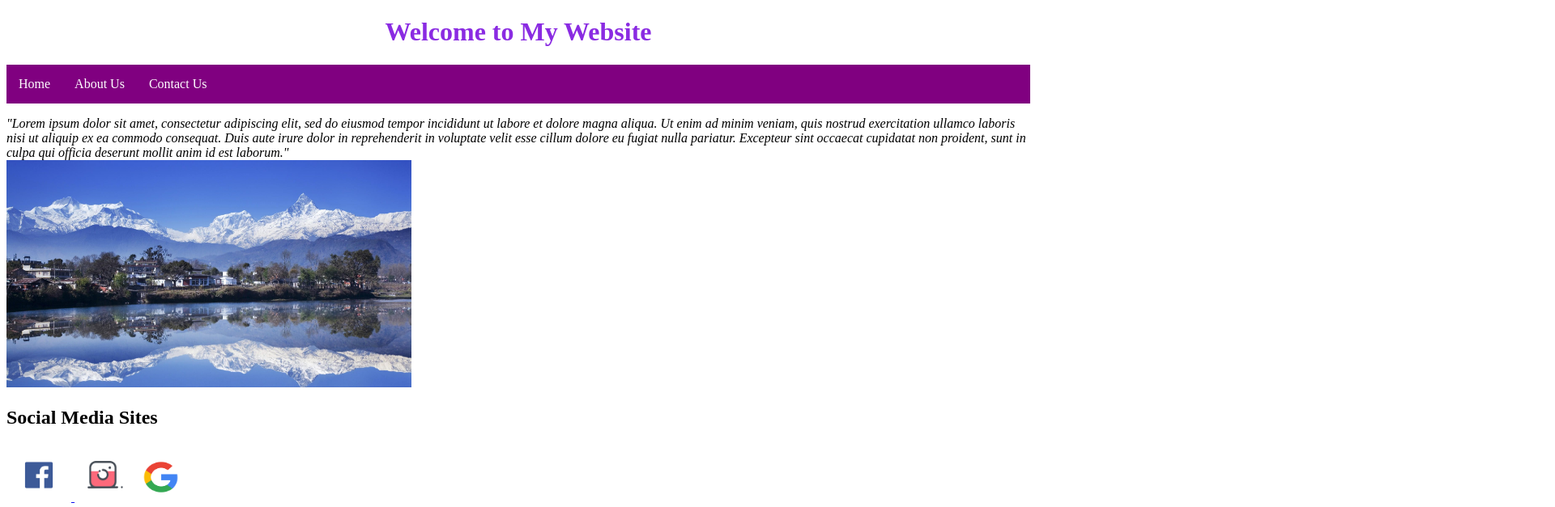
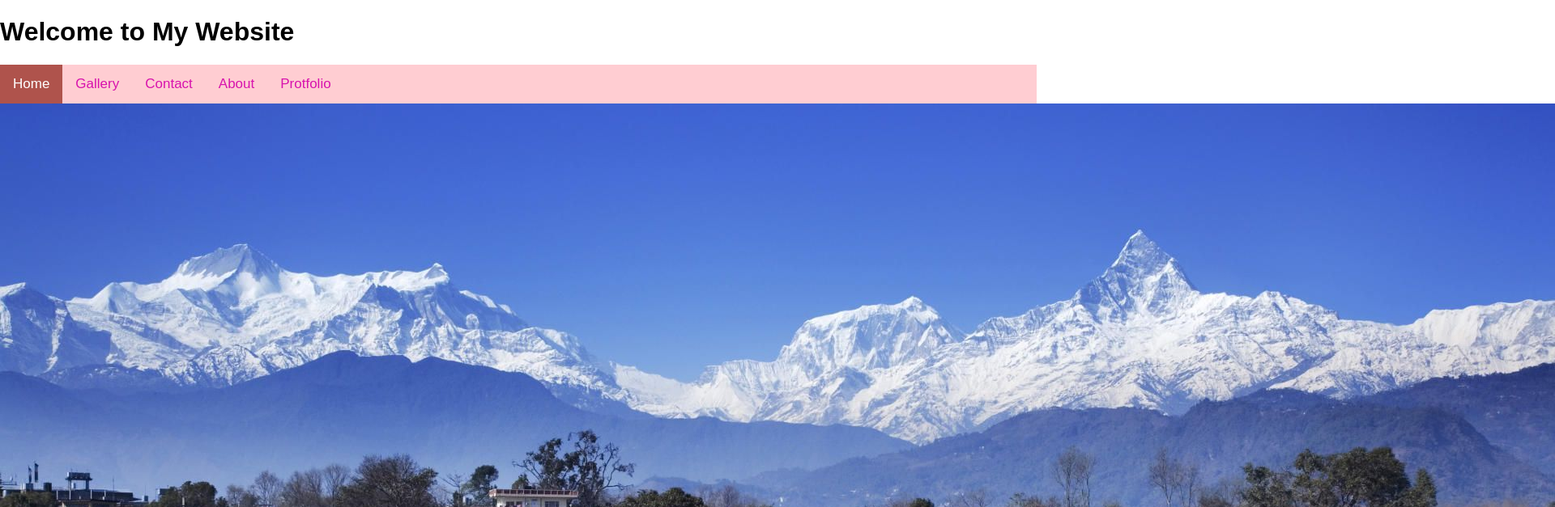
Before and after one commit to Sakxi/my-personal-website, a plain HTML site: page index.html in a window 1280 px wide. Shown: the top 627 px of the page at 81% size, 1920 px wide, since content can reach past the window. Drawn offline with Linux system fonts and the light colour scheme.

Commit message:
second edit

```diff
--- /dev/null
+++ b/css/main.css
@@ -0,0 +1,54 @@
+body {
+  margin: 0;
+  font-family: Arial, Helvetica, sans-serif;
+}
+
+.topnav {
+  overflow: hidden;
+  background-color:
+  #FFCDD2;
+}
+
+.topnav a {
+  float: left;
+  color: #d812ad;
+  text-align: center;
+  padding: 14px 16px;
+  text-decoration: none;
+  font-size: 17px;
+}
+
+.topnav a:hover {
+  background-color: #ddd;
+  color: black;
+}
+
+.topnav a.active {
+  background-color: rgb(175, 83, 76);
+  color: white;
+}
+<style>
+    h1{
+        text-align: center;
+        color: blueviolet
+    }
+    p{
+        font-style: italic;
+    }
+   ul {
+    list-style-type: none;
+    margin: 0;
+    padding: 0;
+    overflow: hidden;
+    background-color:purple;
+}
+li {
+    float: left;
+}
+li a {
+    display: block;
+    color: white;
+    text-align: center;
+    padding: 15px;
+    text-decoration: none;
+}
--- a/index.html
+++ b/index.html
@@ -4,75 +4,24 @@
     <meta charset="UTF-8">
     <meta name="viewport" content="width=device-width, initial-scale=1.0">
     <meta http-equiv="X-UA-Compatible" content="ie=edge">
+    <link rel="stylesheet" type="text/css" href="css/main.css">
     <title>First Webpage</title>
 </head>
-<style>
-    h1{
-        text-align: center;
-        color: blueviolet
-    }
-    p{
-        font-style: italic;
-    }
-   ul {
-    list-style-type: none;
-    margin: 0;
-    padding: 0;
-    overflow: hidden;
-    background-color:purple;
-}
-
-li {
-    float: left;
-}
-
-li a {
-    display: block;
-    color: white;
-    text-align: center;
-    padding: 15px;
-    text-decoration: none;
-}
-/* body{ */
-    /* background-image: url("b.jpg"); */
-    /* background-size: 100%; */
-/* } */
-footer{
-    display: block;
-}
-</style>
 <body>
     <h1>Welcome to My Website</h1>
-    <div>
-        <ul>
-            <li><a href="#home">Home</a></li>
-            <li><a href="#about">About Us</a></li>
-            <li><a href="#contact">Contact Us</a></li>
+    <div class="topnav">
+        <a class="active" href="home.html">Home</a>
+        <a href="gallery.html">Gallery</a>
+        <a href="contact.html">Contact</a>
+        <a href="about.html">About</a>
+        <a href="protfolio.html">Protfolio</a>
+      </div>
 
-        </ul>
-    </
-    <div>
-        <p>
-                "Lorem ipsum dolor sit amet, consectetur adipiscing elit, sed do eiusmod tempor incididunt ut labore et dolore magna aliqua.
-                Ut enim ad minim veniam, quis nostrud exercitation ullamco laboris nisi ut aliquip ex ea commodo consequat.
-                Duis aute irure dolor in reprehenderit in voluptate velit esse cillum dolore eu fugiat nulla pariatur.
-                Excepteur sint occaecat cupidatat non proident, sunt in culpa qui officia deserunt mollit anim id est laborum."
-                <br/>
-                <img src="a.jpg" width="500px">
-        </p>
+      <div>
+            <img src="img/a.jpg">
+      </div>
 
-    </div>
-    <div>
-        <h2>Social Media Sites</h2>
-        <footer>
-                <a target="_blank" href="https://www.facebook.com/">
-                        <img src="ff.png" alt="Facebook" style="width:50px;height:35px;padding: 15px;">
-                      </a>
-                <a target="_blank" href="https://www.instagram.com/">
-                <img src="i.png" alt="Instagram" style="width:50px;height:50px;padding: 10px;"></a>
-                <a target="_blank" href="https://www.google.com/">
-                <img src="g.png" alt="Google" style="width:45px;height:40px;padding: 10px;"></a>
-        </footer>
+
     </div>
 
 
```
Also changed, not shown: home.html (added, +17 -0 lines), contact.html (added), gallery.html (added), img/a.jpg (renamed from a.jpg), img/b.jpg (renamed from b.jpg), img/f.png (renamed from f.png), img/ff.png (renamed from ff.png), img/g.png (renamed from g.png), img/i.png (renamed from i.png), protfolio.html (added), 1 other file.
